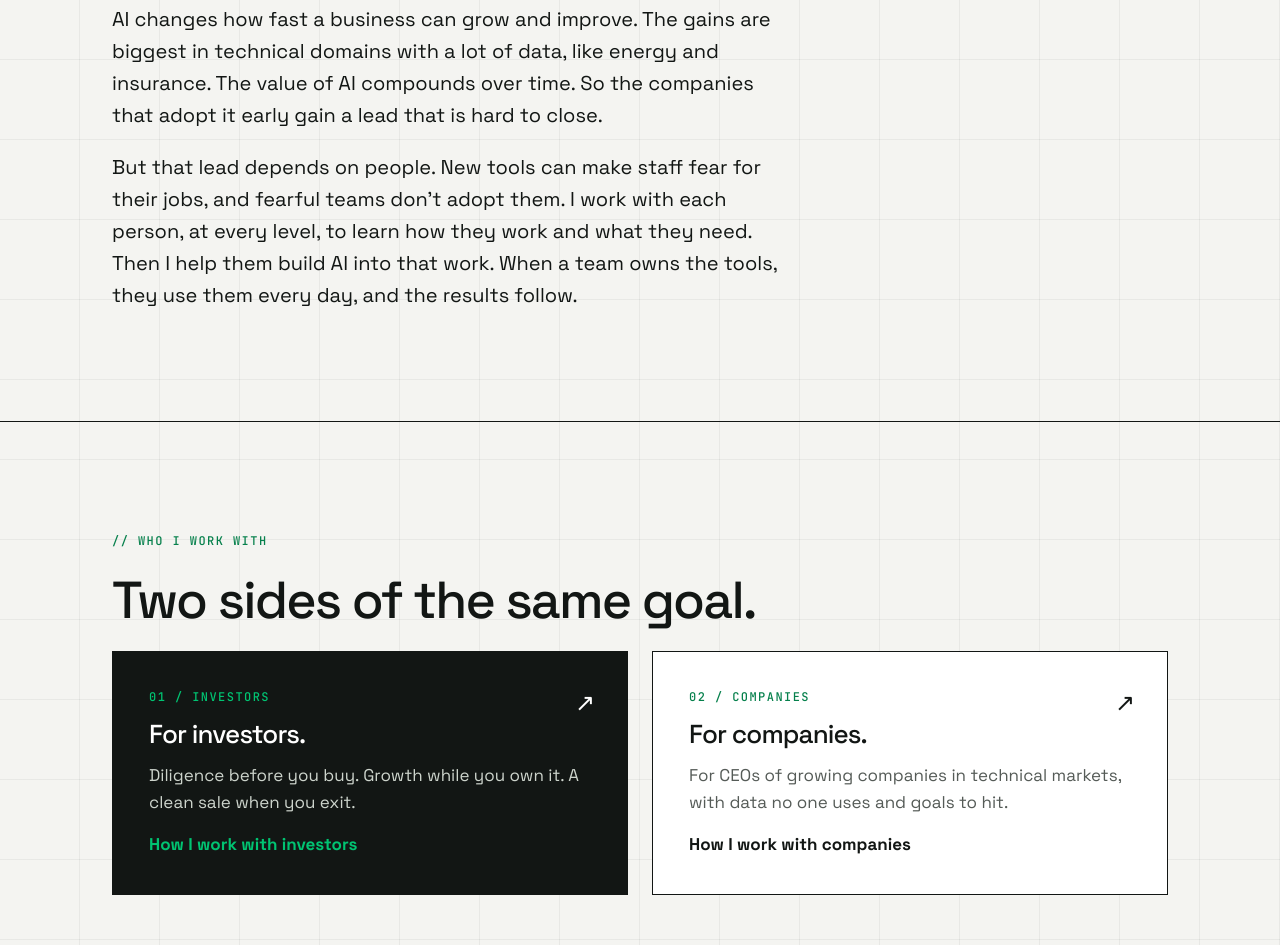
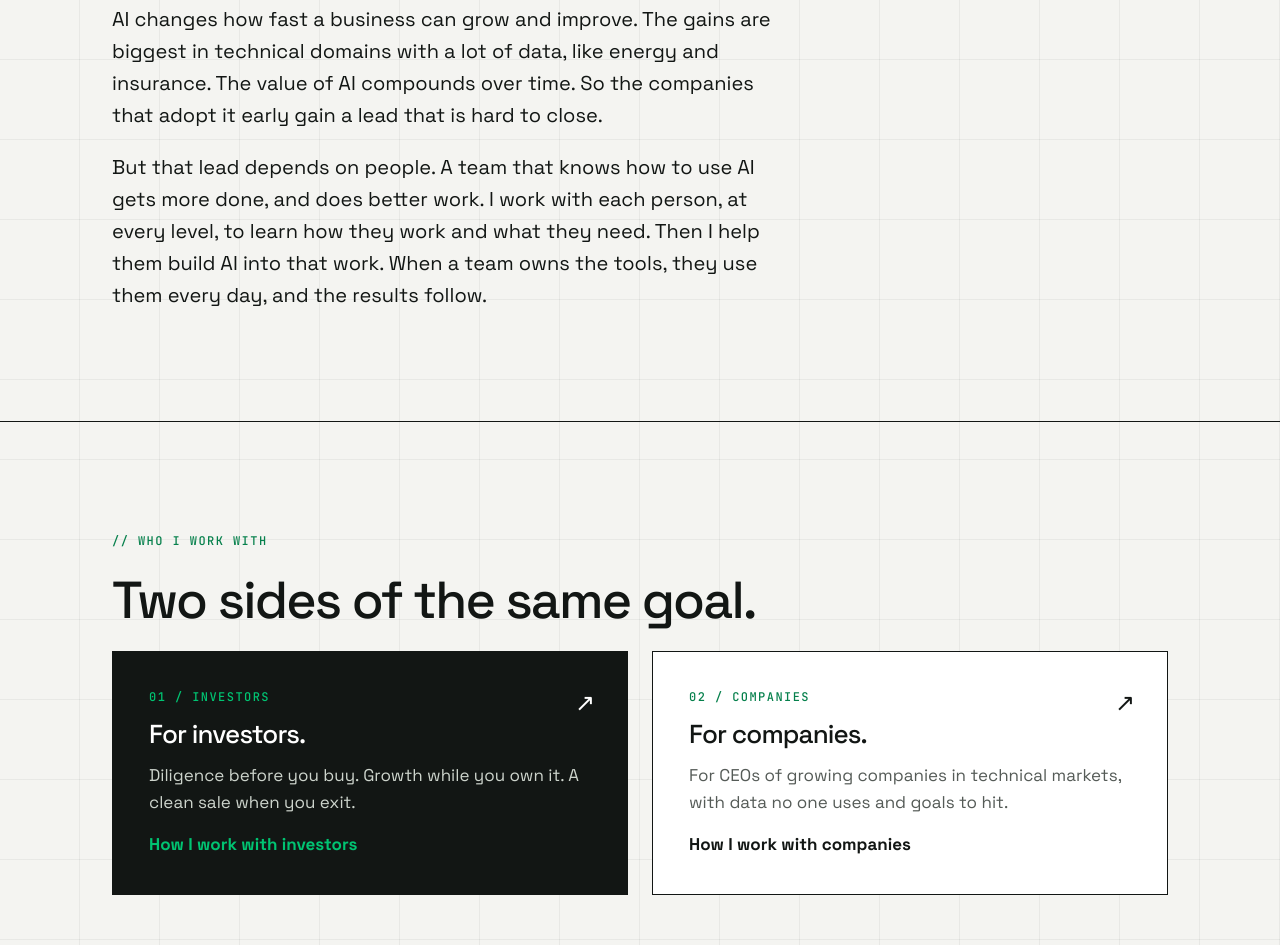
Before and after one commit to tomharvey/tomharvey.github.io, a plain HTML site: page index.html in a window 1280 px wide. Shown: the part 2020-2965 px from the top of the page. Drawn offline with Linux system fonts and the light colour scheme.

Commit message:
fix: people paragraph leads with the upside
Co-Authored-By: Claude Opus 5.5 <noreply@anthropic.com>
Claude-Session: https://claude.ai/code/session_013GJpfk9cFaaYRuPYUTBvqP

```diff
--- a/index.html
+++ b/index.html
@@ -25,7 +25,7 @@
 <span class="mono label">How I see it</span>
 <h2 style="font-size:64px;max-width:900px">AI is the tool.<br>People make it work.</h2>
 <p style="font-size:20px;max-width:680px;color:var(--ink)">AI changes how fast a business can grow and improve. The gains are biggest in technical domains with a lot of data, like energy and insurance. The value of AI compounds over time. So the companies that adopt it early gain a lead that is hard to close.</p>
-<p style="font-size:20px;max-width:680px;color:var(--ink);margin-top:20px">But that lead depends on people. New tools can make staff fear for their jobs, and fearful teams don't adopt them. I work with each person, at every level, to learn how they work and what they need. Then I help them build AI into that work. When a team owns the tools, they use them every day, and the results follow.</p>
+<p style="font-size:20px;max-width:680px;color:var(--ink);margin-top:20px">But that lead depends on people. A team that knows how to use AI gets more done, and does better work. I work with each person, at every level, to learn how they work and what they need. Then I help them build AI into that work. When a team owns the tools, they use them every day, and the results follow.</p>
 </div></section>
 
 <section class="band" id="who"><div class="wrap">
```
